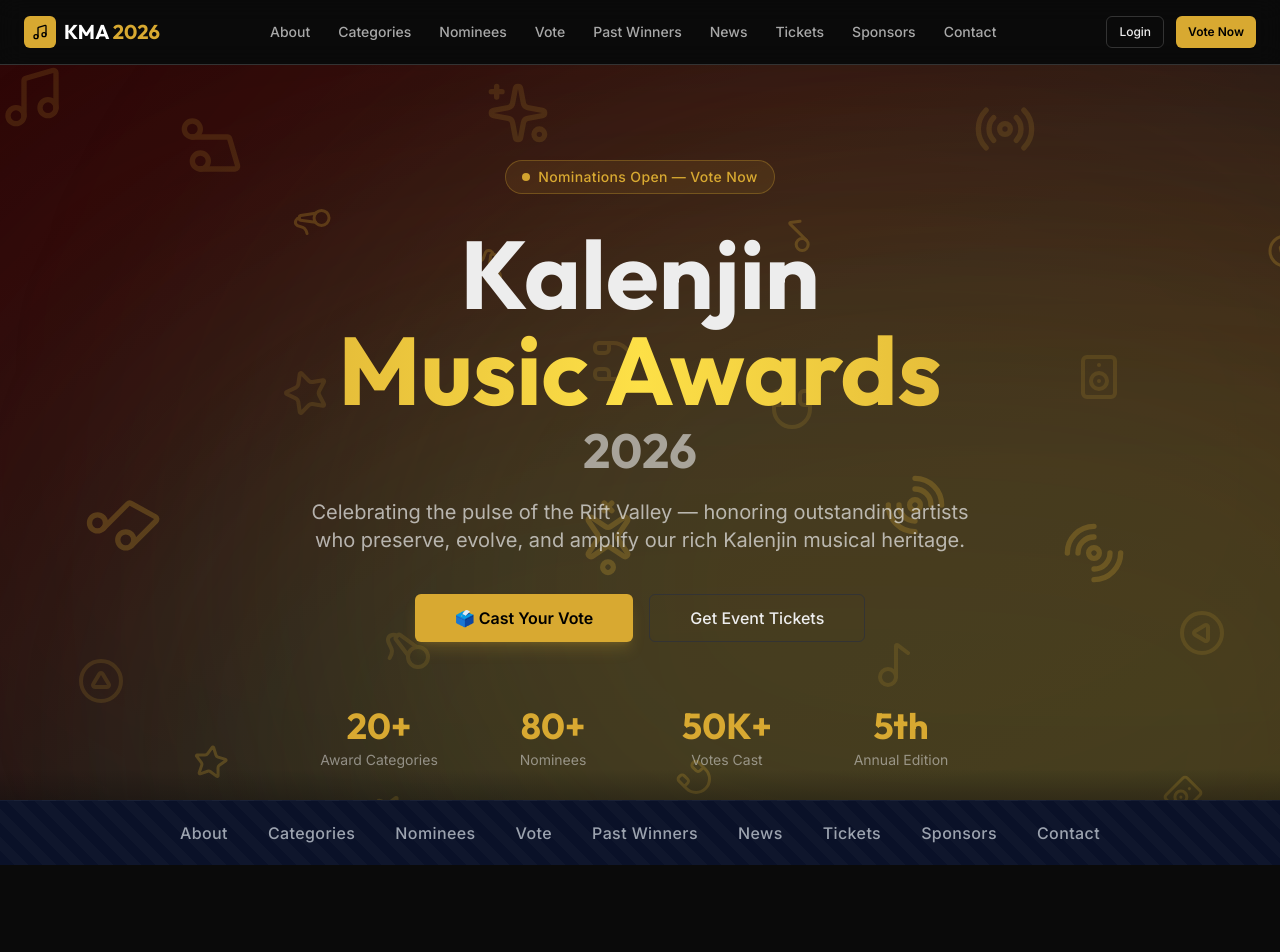
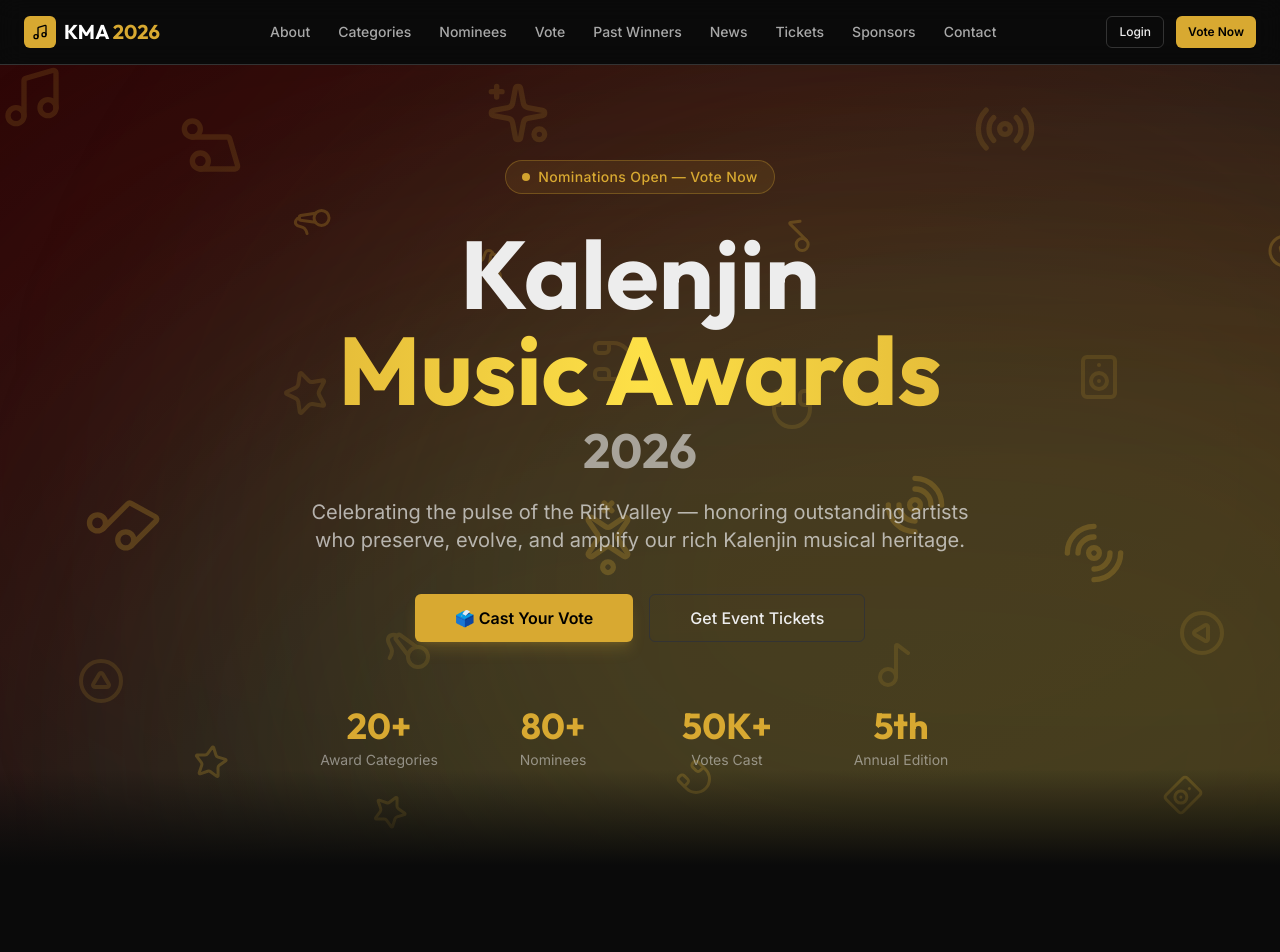
Before and after one commit to kalenjinmusicfestivalkma-oss/kma, a Next.js app: page / in a window 1280 px wide. Shown: the top 952 px of the page. Built offline with nearby package versions, Linux system fonts and the light colour scheme.

Commit message:
Add navigation strip to Hero section

```diff
--- a/src/app/page.tsx
+++ b/src/app/page.tsx
@@ -79,39 +79,6 @@ function HeroSection() {
               <span className="text-foreground/50 text-sm mt-1">{stat.label}</span>
             </div>
           ))}
-        </div>
-      </div>
-
-      {/* Hero Navigation Strip */}
-      <div
-        className="absolute bottom-0 left-0 w-full py-5 overflow-x-auto border-t border-white/5"
-        style={{
-          backgroundColor: '#0a1128',
-          backgroundImage: 'repeating-linear-gradient(45deg, transparent, transparent 10px, rgba(255,255,255,0.02) 10px, rgba(255,255,255,0.02) 20px)'
-        }}
-      >
-        <div className="container mx-auto px-4">
-          <div className="flex items-center justify-center gap-6 md:gap-10 min-w-max">
-            {[
-              { href: "/about", label: "About" },
-              { href: "/categories", label: "Categories" },
-              { href: "/nominees", label: "Nominees" },
-              { href: "/nominees", label: "Vote" },
-              { href: "/winners", label: "Past Winners" },
-              { href: "/news", label: "News" },
-              { href: "/tickets", label: "Tickets" },
-              { href: "/sponsors", label: "Sponsors" },
-              { href: "/contact", label: "Contact" },
-            ].map((link, idx) => (
-              <Link
-                key={idx}
-                href={link.href}
-                className="text-[#9CA3AF] hover:text-white text-sm md:text-base font-medium transition-colors tracking-wide"
-              >
-                {link.label}
-              </Link>
-            ))}
-          </div>
         </div>
       </div>
     </section>
```
